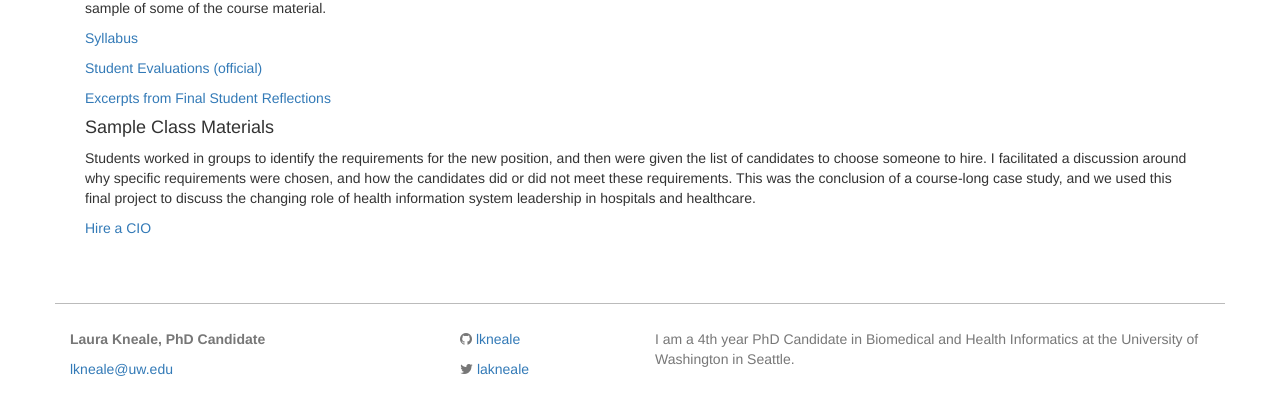
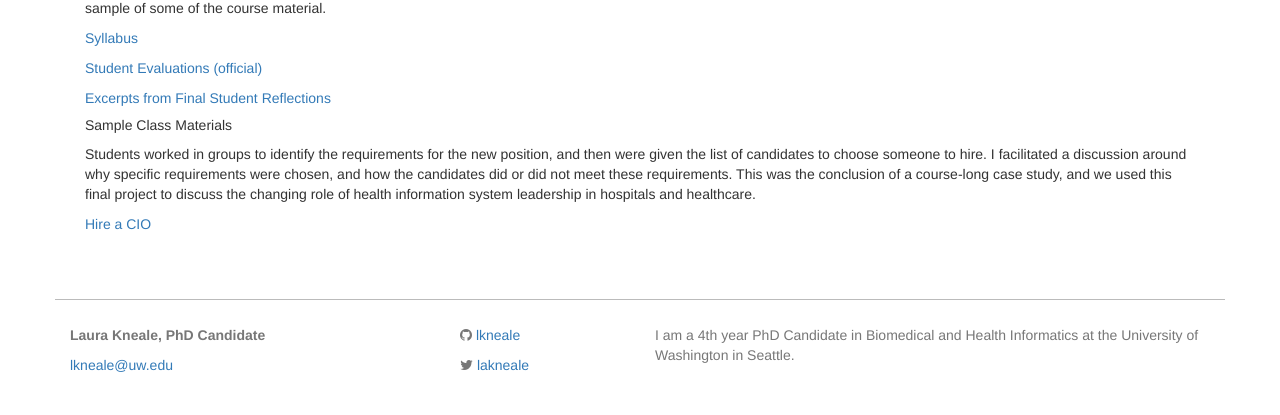
Before and after one commit to lkneale/lkneale.github.io, a Jekyll site: the page built from teaching.md, in a window 1280 px wide. Shown: the part 241-656 px from the top of the page. Built offline with Jekyll 4.4.1, drawn with Linux system fonts in a browser that asks for light colours.

```diff
--- a/teaching.md
+++ b/teaching.md
@@ -12,7 +12,7 @@ During the summer of 2016, I taught a MBA class called Healthcare Information Sy
 
 <a href="/images/class comments.pdf" target="_blank">Excerpts from Final Student Reflections
 
-#### Sample Class Materials
+##### Sample Class Materials
 Students worked in groups to identify the requirements for the new position, and then were given the list of candidates to choose someone to hire. I facilitated a discussion around why specific requirements were chosen, and how the candidates did or did not meet these requirements. This was the conclusion of a course-long case study, and we used this final project to discuss the changing role of health information system leadership in hospitals and healthcare.
 
 
```
